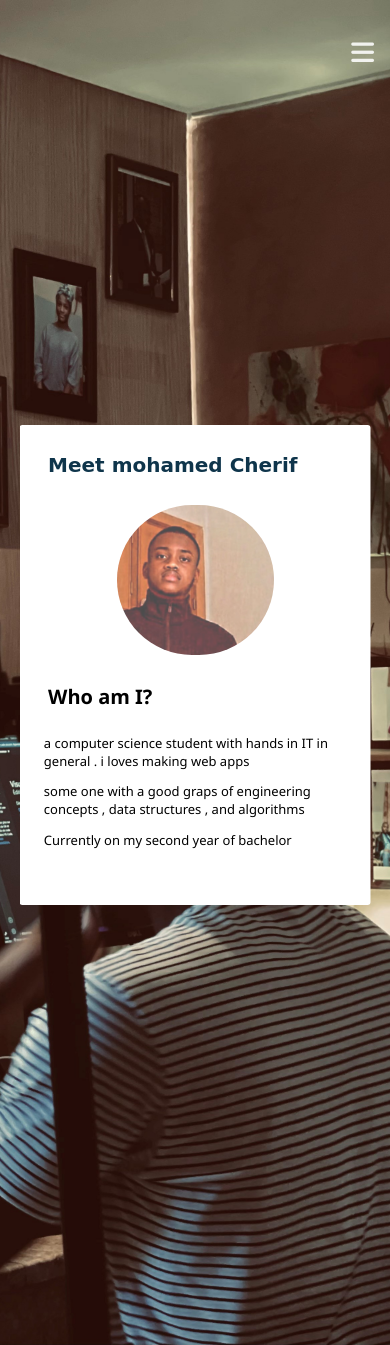
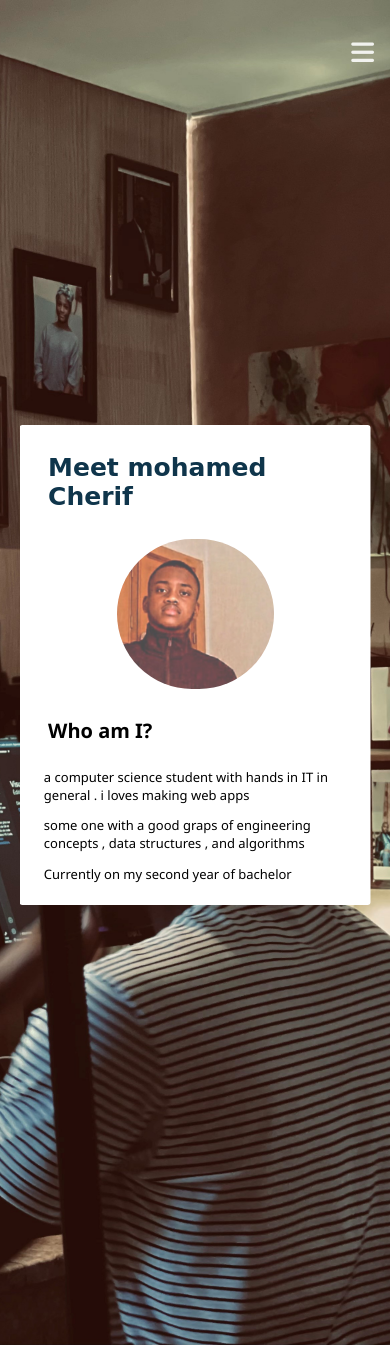
Before and after one commit to MohamedCherif-h/Portofolio, a Flask app: page /info in a window 390 px wide. Run offline with Flask 2, Linux system fonts and the light colour scheme; some libraries are stand-ins or nearby versions.

Commit message:
changing h1

```diff
--- a/static/styles/info.css
+++ b/static/styles/info.css
@@ -128,7 +128,7 @@
     }
 
     h1 {
-        font-size: 20px;
+        font-size: 25px;
         font-family: cursive;
         color: rgb(15, 53, 75);
     }
--- a/static/styles/resume.css
+++ b/static/styles/resume.css
@@ -199,7 +199,7 @@
 
     .footer h3 {
         color: darkgray;
-        font-size: 17px;
+        font-size: 13px;
         font-weight: 500;
     }
 
--- a/templates/resume.html
+++ b/templates/resume.html
@@ -1,7 +1,7 @@
 <!DOCTYPE html>
 <html lang="en">
 <head>
-
+    <link href='http://fonts.googleapis.com/css?family=Open+Sans+Condensed:300' rel='stylesheet' type='text/css'>
     <script src="https://ajax.googleapis.com/ajax/libs/jquery/3.5.1/jquery.min.js"></script>
     <script src="https://kit.fontawesome.com/07b5a5889e.js" crossorigin="anonymous"></script>
     <link rel="stylesheet" href="{{url_for('static' , filename = 'styles/resume.css')}}">
```
